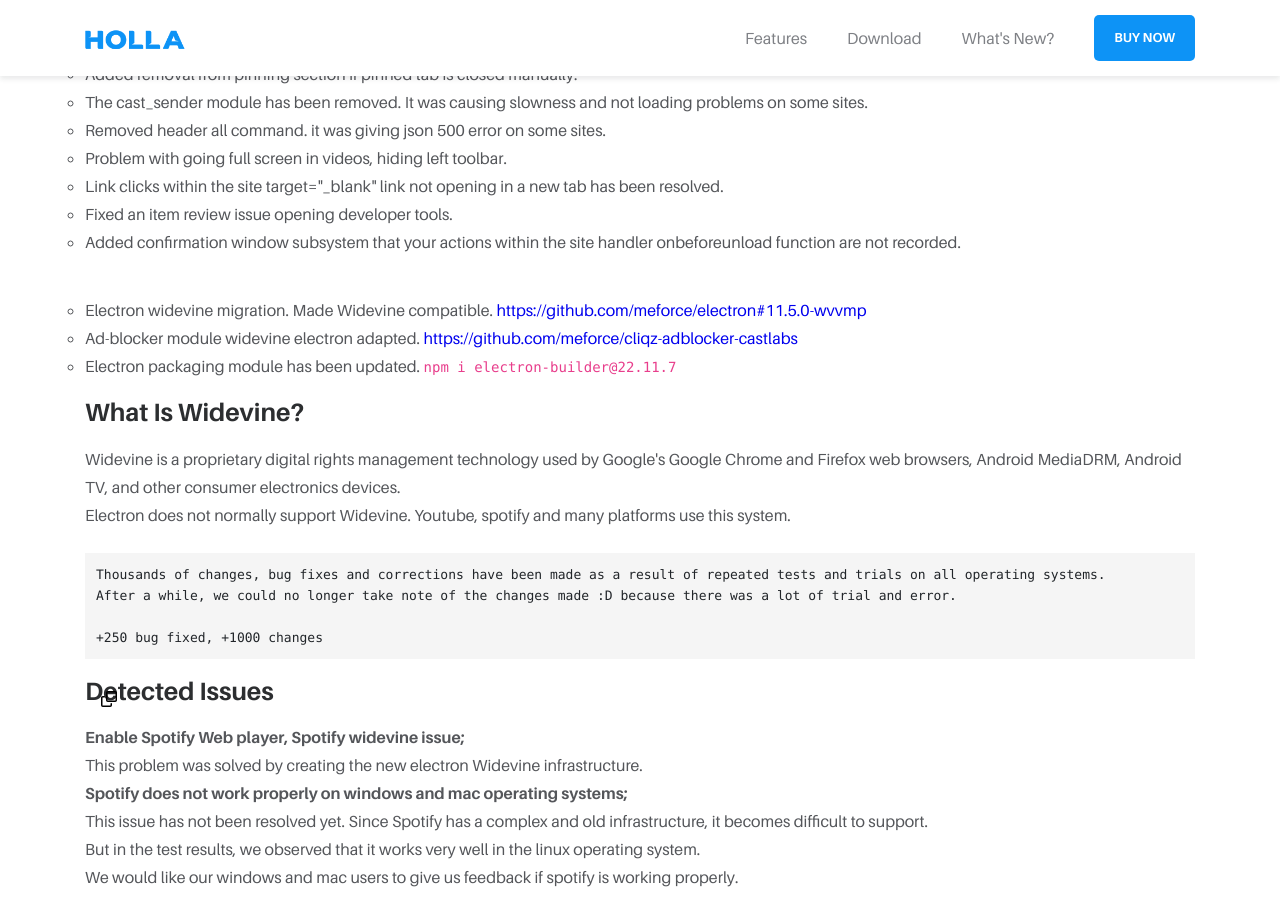
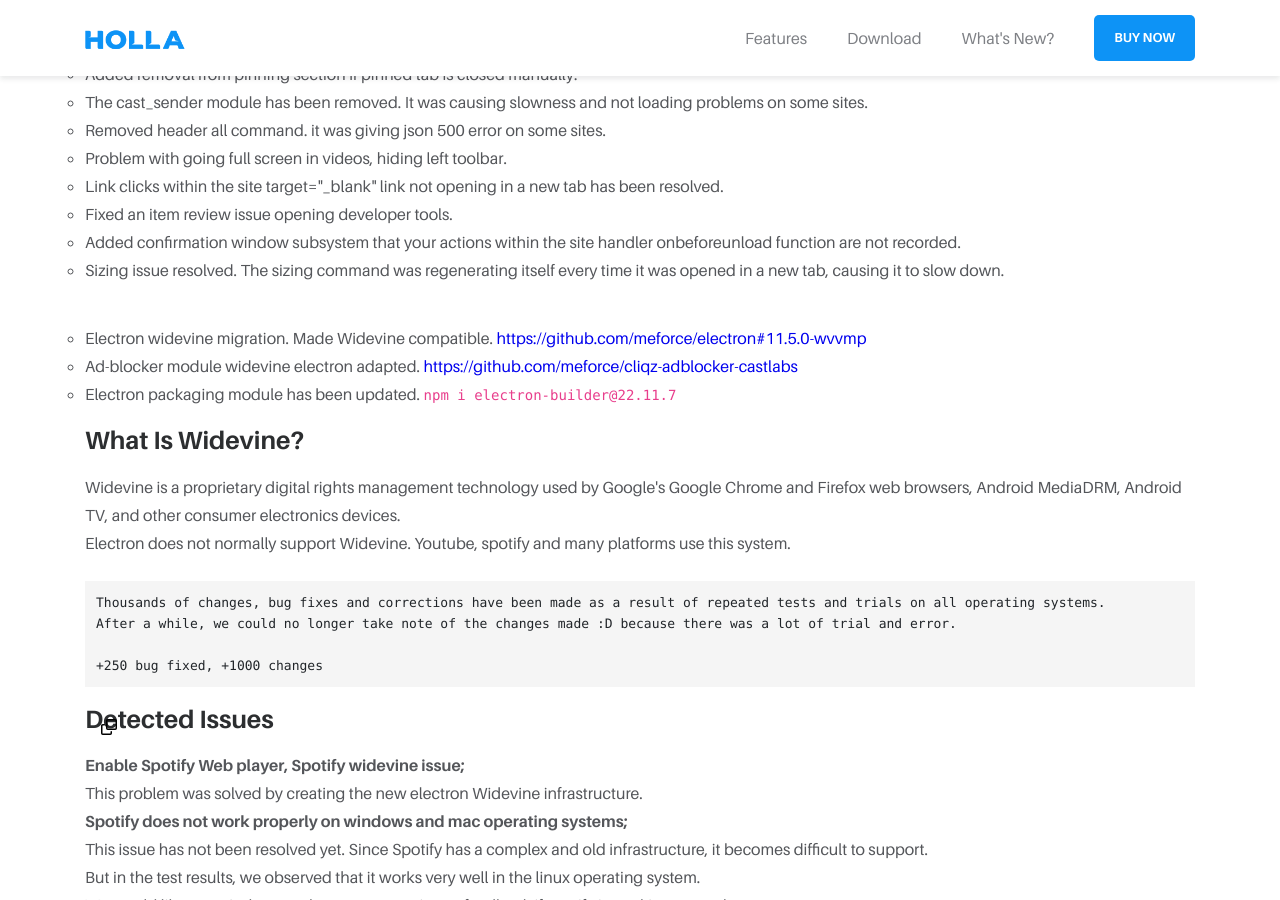
Before and after one commit to meforce/holla, a Jekyll site: the page built from docs/whats-new.html, in a window 1280 px wide and 900 px high, scrolled down 2118 px. Built offline with Jekyll 4.4.1, drawn with Linux system fonts in a browser that asks for light colours; some web fonts are replaced.

Commit message:
Update whats-new.html

```diff
--- a/docs/_layouts/whats-new.html
+++ b/docs/_layouts/whats-new.html
@@ -219,6 +219,9 @@
 <li>
 <p>Added confirmation window subsystem that your actions within the site handler onbeforeunload function are not recorded.</p>
 </li>
+<li>
+<p>Sizing issue resolved. The sizing command was regenerating itself every time it was opened in a new tab, causing it to slow down.</p>
+</li>
 </ul>
 <br>
 <ul>
```
Lines whose indentation alone changed are shown as unchanged.
